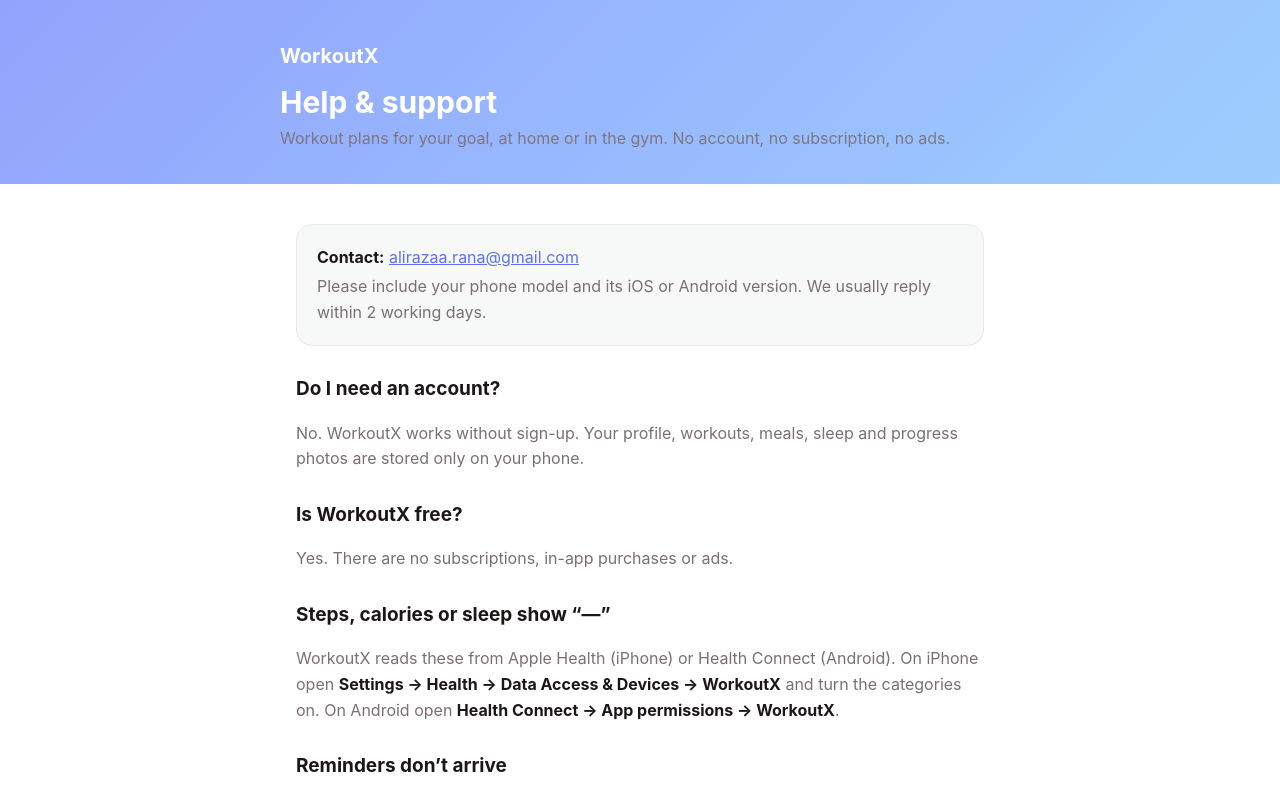
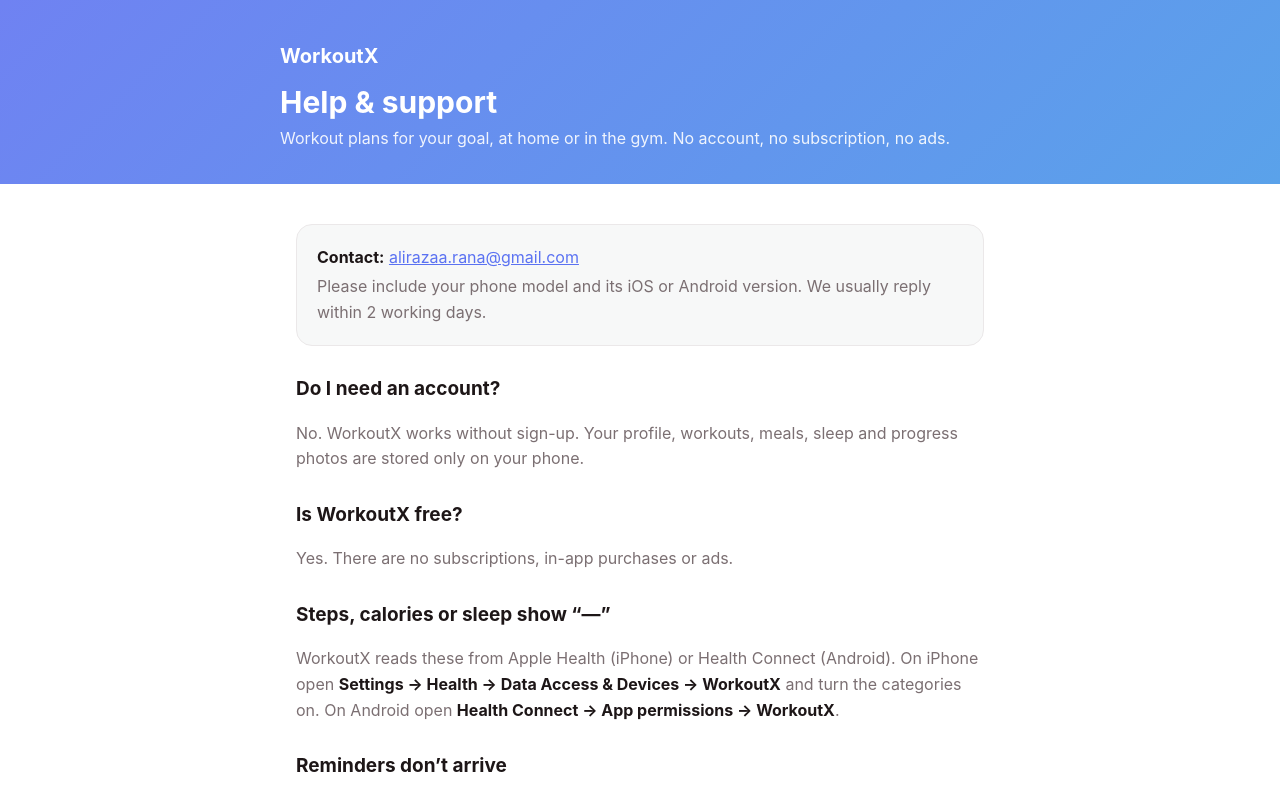
Before and after one commit to AliRaza503/workoutx-site, a plain HTML site: page index.html in a window 1280 px wide. Shown: the top 795 px of the page. Drawn offline with Linux system fonts and the light colour scheme.

Commit message:
Darken the header so white text is readable
Co-Authored-By: Claude Opus 5.5 <noreply@anthropic.com>

```diff
--- a/style.css
+++ b/style.css
@@ -24,10 +24,12 @@ body {
   font: 16px/1.6 -apple-system, BlinkMacSystemFont, "Segoe UI", Roboto, Helvetica, Arial, sans-serif;
 }
 header {
-  background: linear-gradient(135deg, var(--accent), var(--accent-2));
+  /* A shade darker than the app's #92A3FD → #9DCEFF so white text stays readable. */
+  background: linear-gradient(135deg, #6f82f2, #5aa2ea);
   color: #fff;
   padding: 40px 16px 32px;
 }
+header p { color: #fff; }
 header .wrap, main { max-width: 720px; margin: 0 auto; }
 header a { color: #fff; text-decoration: none; font-weight: 700; font-size: 20px; }
 header h1 { margin: 12px 0 0; font-size: 30px; line-height: 1.2; }
```
